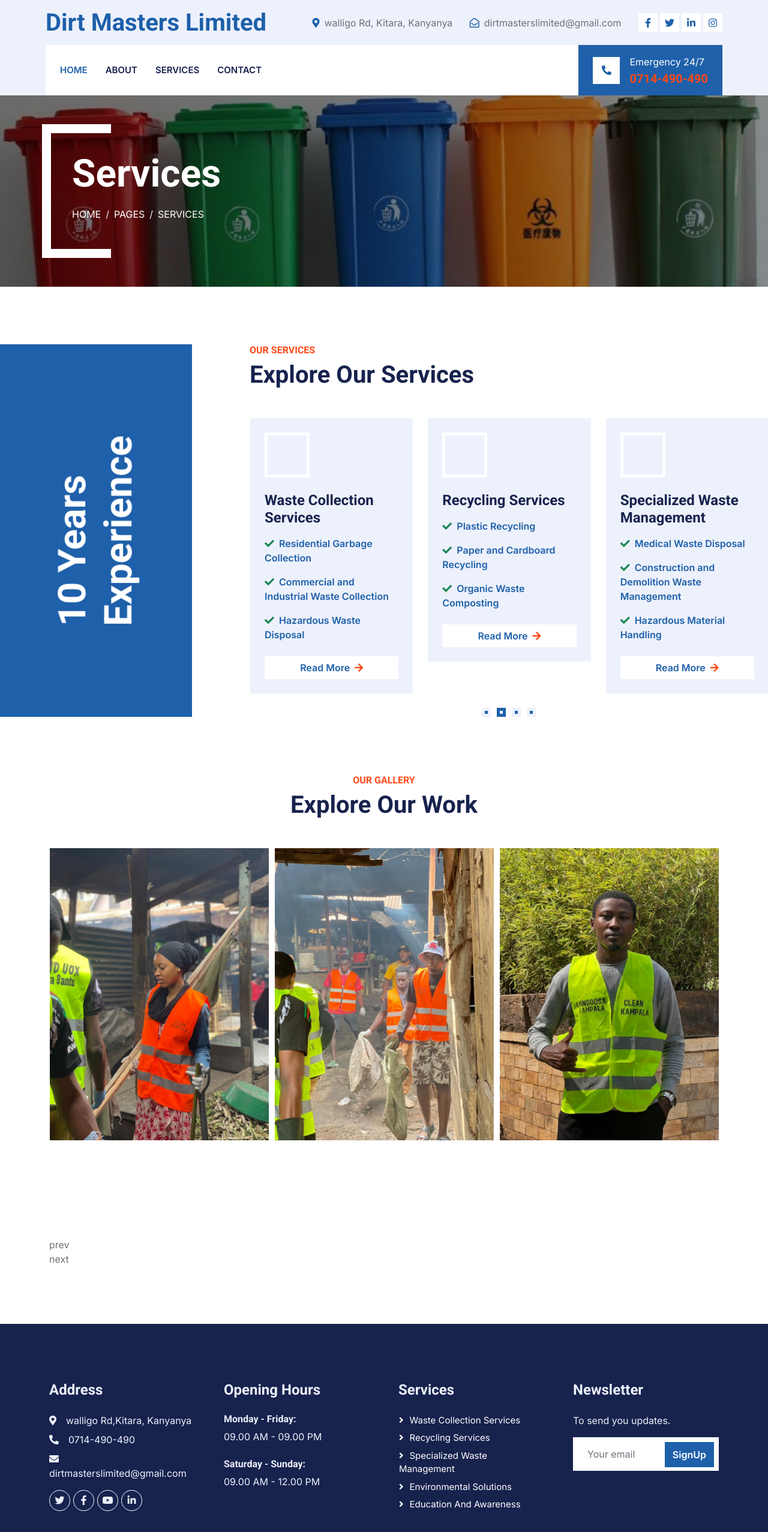
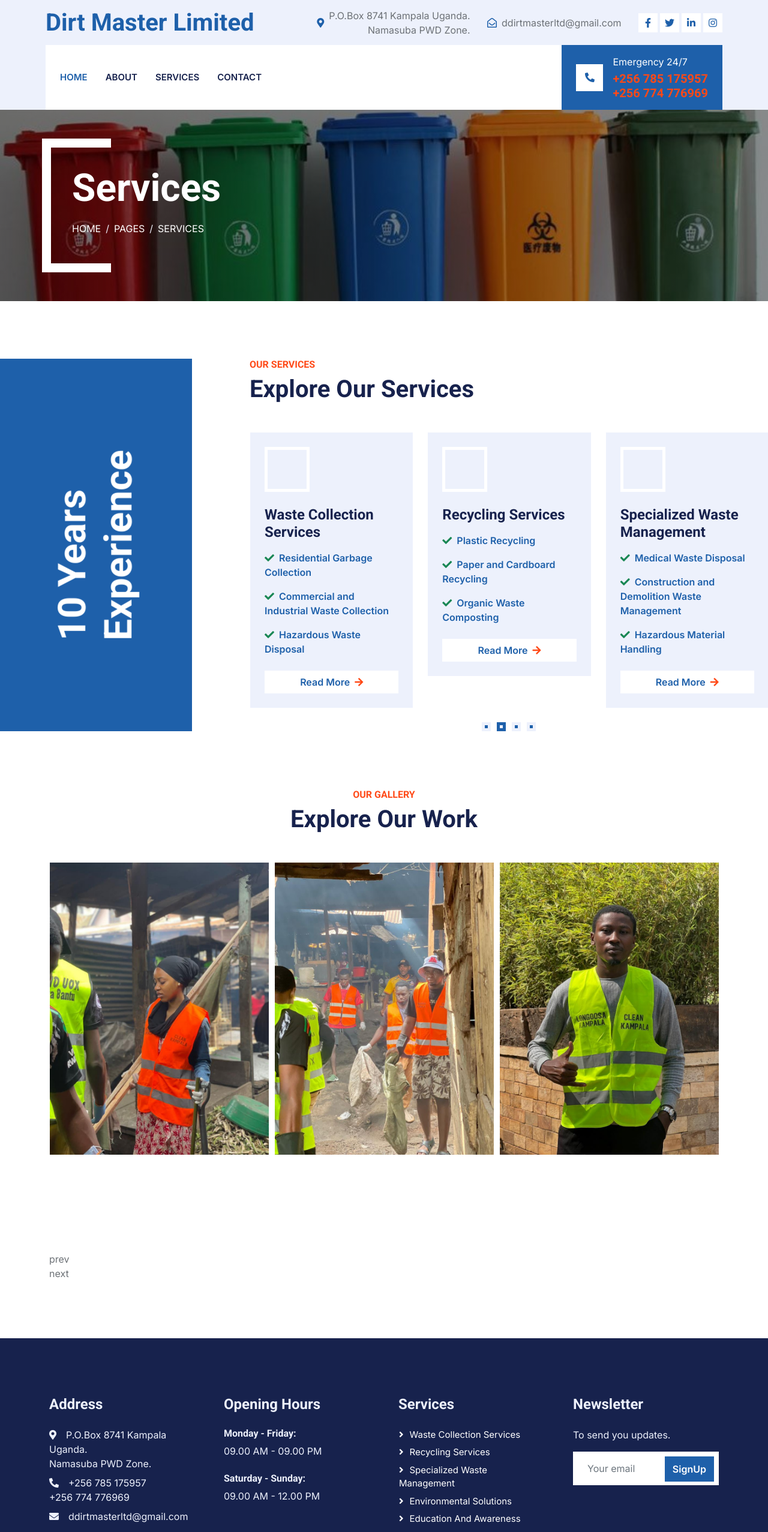
Before and after one commit to Kalyangotimothy/Dirt-Masters-Limited, a plain HTML site: page Plumberz-1.0.0/service.html in a window 1280 px wide. Shown: the top 2554 px of the page at 60% size. Drawn offline with nearby package versions, Linux system fonts and the light colour scheme.

Commit message:
Update service.html

```diff
--- a/Plumberz-1.0.0/service.html
+++ b/Plumberz-1.0.0/service.html
@@ -3,7 +3,7 @@
 
 <head>
     <meta charset="utf-8">
-    <title>Dirt Masters Limited</title>
+    <title>Dirt Master Limited</title>
     <meta content="width=device-width, initial-scale=1.0" name="viewport">
     <meta content="" name="keywords">
     <meta content="" name="description">
@@ -47,17 +47,19 @@
         <div class="row align-items-center top-bar">
             <div class="col-lg-3 col-md-12 text-center text-lg-start">
                 <a href="" class="navbar-brand m-0 p-0">
-                    <h1 class="text-primary m-0">Dirt Masters Limited</h1>
+                    <h1 class="text-primary m-0">Dirt Master Limited</h1>
                 </a>
             </div>
             <div class="col-lg-9 col-md-12 text-end">
                 <div class="h-100 d-inline-flex align-items-center me-4">
                     <i class="fa fa-map-marker-alt text-primary me-2"></i>
-                    <p class="m-0">walligo Rd, Kitara, Kanyanya</p>
+                    <p class="m-0">P.O.Box 8741 Kampala Uganda.<br>
+                        Namasuba PWD Zone.
+                        </p>
                 </div>
                 <div class="h-100 d-inline-flex align-items-center me-4">
                     <i class="far fa-envelope-open text-primary me-2"></i>
-                    <p class="m-0">dirtmasterslimited@gmail.com</p>
+                    <p class="m-0">ddirtmasterltd@gmail.com</p>
                 </div>
                 <div class="h-100 d-inline-flex align-items-center">
                     <a class="btn btn-sm-square bg-white text-primary me-1" href=""><i class="fab fa-facebook-f"></i></a>
@@ -75,7 +77,7 @@
     <div class="container-fluid nav-bar bg-light">
         <nav class="navbar navbar-expand-lg navbar-light bg-white p-3 py-lg-0 px-lg-4">
             <a href="" class="navbar-brand d-flex align-items-center m-0 p-0 d-lg-none">
-                <h1 class="text-primary m-0">Dirt Masters Limited</h1>
+                <h1 class="text-primary m-0">Dirt Master Limited</h1>
             </a>
             <button class="navbar-toggler" type="button" data-bs-toggle="collapse" data-bs-target="#navbarCollapse">
                 <span class="fa fa-bars"></span>
@@ -94,7 +96,8 @@
                     </div>
                     <div class="ms-3">
                         <p class="mb-1 text-white">Emergency 24/7</p>
-                        <h5 class="m-0 text-secondary">0714-490-490</h5>
+                        <h5 class="m-0 text-secondary">+256 785 175957<br>
+                            +256 774 776969</h5>
                     </div>
                 </div>
             </div>
@@ -266,15 +269,17 @@
 
 
 
-    <!-- Footer Start -->
     <div class="container-fluid bg-dark text-light footer pt-5 mt-5 wow fadeIn" data-wow-delay="0.1s">
         <div class="container py-5">
             <div class="row g-5">
                 <div class="col-lg-3 col-md-6">
                     <h4 class="text-light mb-4">Address</h4>
-                    <p class="mb-2"><i class="fa fa-map-marker-alt me-3"></i>walligo Rd,Kitara, Kanyanya</p>
-                    <p class="mb-2"><i class="fa fa-phone-alt me-3"></i>0714-490-490</p>
-                    <p class="mb-2"><i class="fa fa-envelope me-3"></i>dirtmasterslimited@gmail.com</p>
+                    <p class="mb-2"><i class="fa fa-map-marker-alt me-3"></i>P.O.Box 8741 Kampala Uganda.<br>
+                        Namasuba PWD Zone.
+                        </p>
+                    <p class="mb-2"><i class="fa fa-phone-alt me-3"></i>+256 785 175957<br>
+                        +256 774 776969</p>
+                    <p class="mb-2"><i class="fa fa-envelope me-3"></i>ddirtmasterltd@gmail.com</p>
                     <div class="d-flex pt-2">
                         <a class="btn btn-outline-light btn-social" href=""><i class="fab fa-twitter"></i></a>
                         <a class="btn btn-outline-light btn-social" href=""><i class="fab fa-facebook-f"></i></a>
@@ -311,7 +316,7 @@
             <div class="copyright">
                 <div class="row">
                     <div class="col-md-6 text-center text-md-start mb-3 mb-md-0">
-                        &copy; <a class="border-bottom" href="#">Dirt Masters Limited</a>, All Right Reserved.
+                        &copy; <a class="border-bottom" href="#">Dirt Master Limited</a>, All Right Reserved.
                     </div>
 
                 </div>
```
